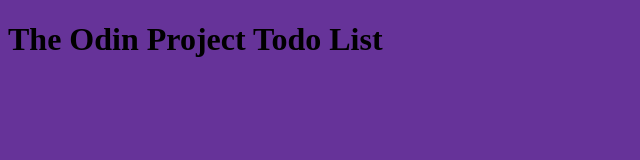
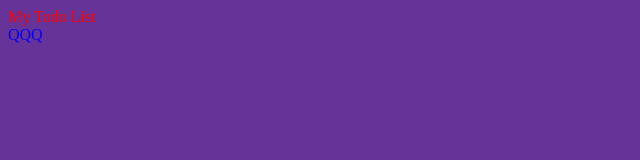
Before and after one commit to PetrosaMan/Todos-Project-Odin, a website built with webpack: page src/template.html in a window 1280 px wide. Shown: the whole page, without its empty margins (0-640 px from the left). Built offline with nearby package versions, Linux system fonts and the light colour scheme.

Commit message:
Files working in the console added and resolved path error for ./style.css

```diff
--- a/src/index.js
+++ b/src/index.js
@@ -3,6 +3,7 @@
 import { Projects } from "./projects.js";
 import { Project } from "./project.js";
 import { Todo } from "./todo.js";
+import "./style.css";
 
 /************* Test classes **************/
 /*
--- a/src/style.css
+++ b/src/style.css
@@ -2,3 +2,10 @@
 body {
   background-color: rebeccapurple;
 }
+.todoHeader {
+  color: red;
+}
+
+#content {
+  color: blue;
+}
--- a/src/template.html
+++ b/src/template.html
@@ -4,12 +4,10 @@
     <meta charset="UTF-8" />
     <meta name="viewport" content="width=device-width, initial-scale=1.0" />
     <title>Todo List Odin Project</title>
-    <link rel="stylesheet" href="style.css"
-	  <script type="module" src="./main.js" defer></script>
   </head>
   <body>
-    <h1>The Odin Project Todo List</h1>
+    <header class="todoHeader">My Todo List</header>
 
-    <div id="content"></div>
+    <div id="content">QQQ</div>
   </body>
 </html>
```
Also changed, not shown: dist/index.html, dist/main.js.
